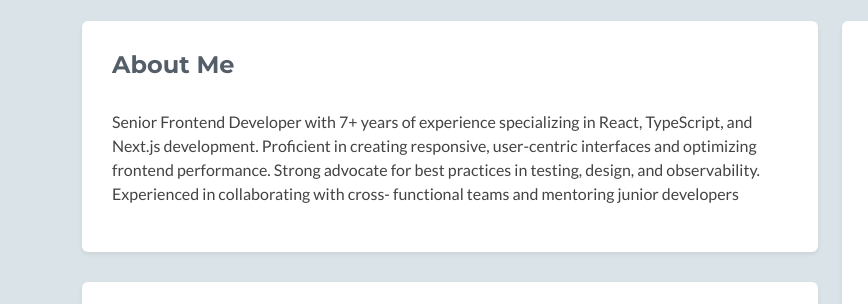
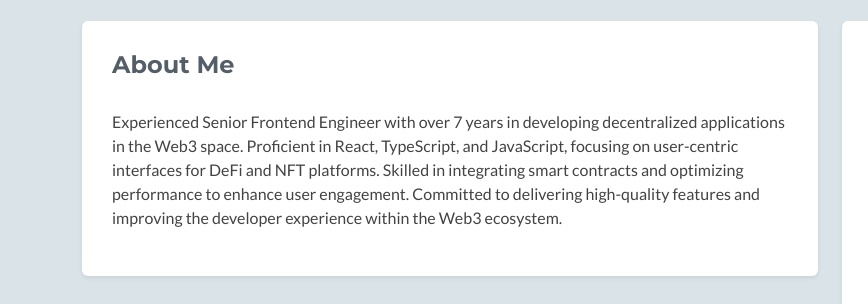
Before and after one commit to program1973/program1973.github.io, a plain HTML site: page index.html in a window 1280 px wide. Shown: the part 273-577 px from the top of the page, 0-868 px from the left. Drawn offline with nearby package versions, Linux system fonts and the light colour scheme; a script that the page names is missing; some icons are missing.

Commit message:
Update bio

```diff
--- a/index.html
+++ b/index.html
@@ -73,11 +73,15 @@
                     <div class="section-inner shadow-sm rounded">
                         <h2 class="heading">About Me</h2>
                         <div class="content">
-                            <p>Senior Frontend Developer with 7+ years of experience specializing in React, TypeScript,
-                                and Next.js development. Proficient in creating responsive, user-centric interfaces and
-                                optimizing frontend performance. Strong advocate for best practices in testing, design,
-                                and observability. Experienced in collaborating with cross- functional teams and
-                                mentoring junior developers </p>
+                            <p>Experienced Senior Frontend Engineer with over 7 years in developing decentralized
+                                applications in the Web3
+                                space. Proficient in React, TypeScript, and JavaScript, focusing on user-centric
+                                interfaces for DeFi and NFT
+                                platforms. Skilled in integrating smart contracts and optimizing performance to enhance
+                                user engagement.
+                                Committed to delivering high-quality features and improving the developer experience
+                                within the Web3
+                                ecosystem. </p>
 
                         </div><!--//content-->
                     </div><!--//section-inner-->
```
